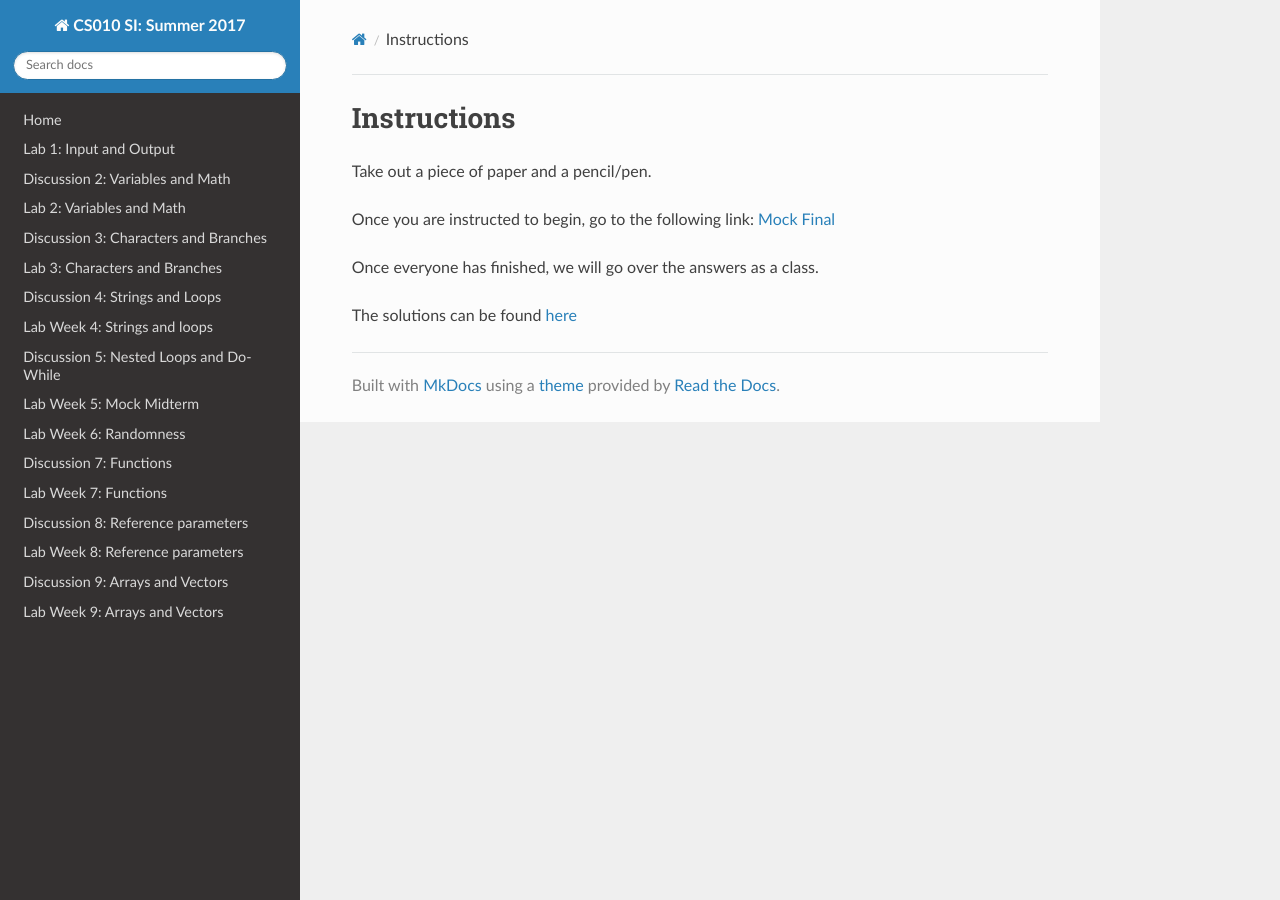
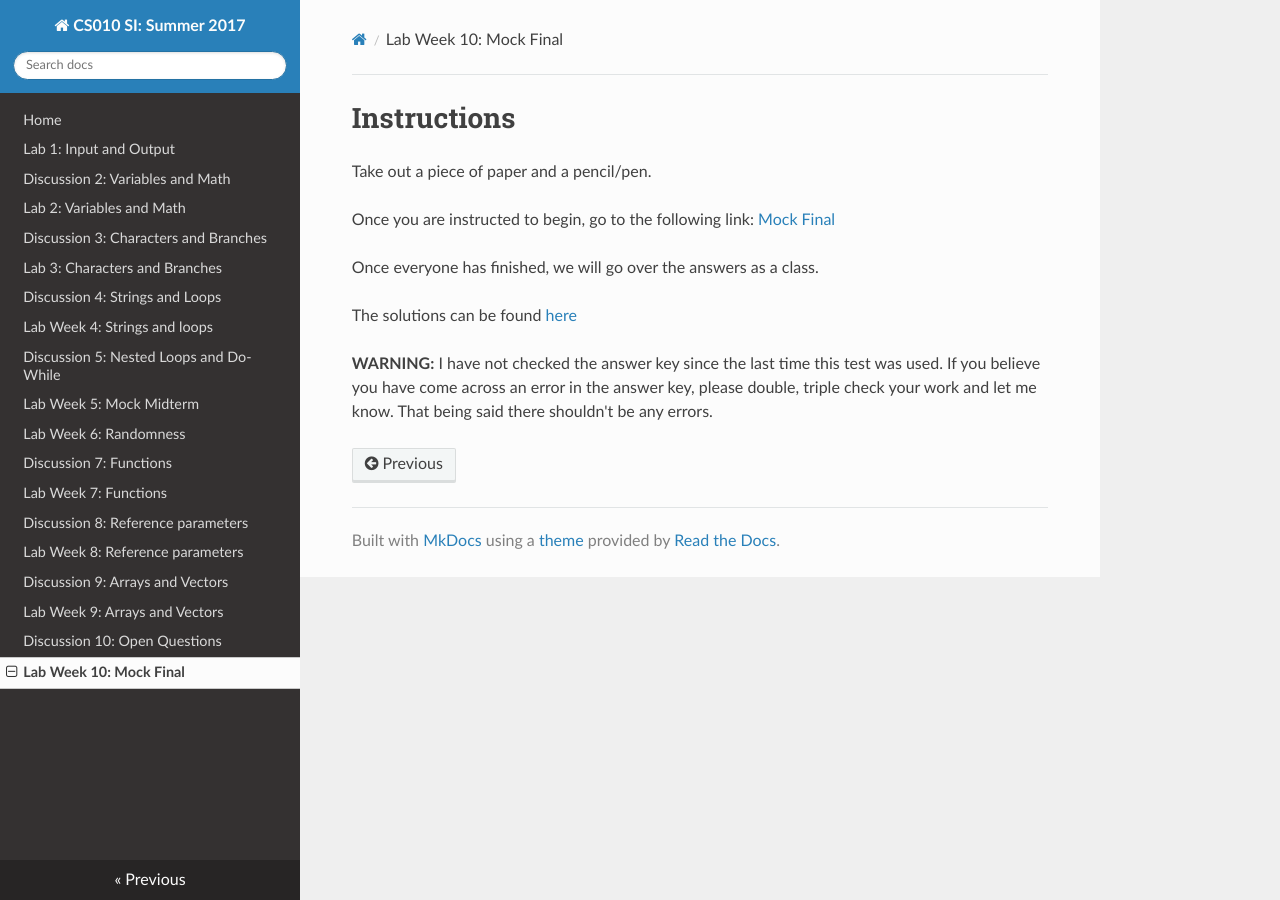
Before and after one commit to cs-si-ucr/cs10, an MkDocs documentation site: the page built from docs/lab10.md, in a window 1280 px wide. Built offline with MkDocs 1.6.1, drawn with Linux system fonts in a browser that asks for light colours; nearby versions of some CDN libraries; old or Windows-style settings are respelled for this version of MkDocs.

Commit message:
Added disclaimer cuz im lazy lolol

```diff
--- a/docs/lab10.md
+++ b/docs/lab10.md
@@ -8,3 +8,7 @@ Once you are instructed to begin, go to the following link:
 Once everyone has finished, we will go over the answers as a class.
 
 The solutions can be found [here](https://docs.google.com/a/ucr.edu/document/d/1G0kflatAYWaBLzK_bPP8Q9iPdDtIKHDp4a6ZFKSLBXY/edit?usp=sharing)
+
+**WARNING:** I have not checked the answer key since the last time this test was used. If you believe
+you have come across an error in the answer key, please double, triple check your work and let me know. That being
+said there shouldn't be any errors.
--- a/mkdocs.yml
+++ b/mkdocs.yml
@@ -18,6 +18,6 @@ pages:
     - [lab08.md, "Lab Week 8: Reference parameters"]
     - [dis09.md, "Discussion 9: Arrays and Vectors"]
     - [lab09.md, "Lab Week 9: Arrays and Vectors"]
-    #- [dis10.md, "Discussion 10: Open Questions"]
-    #- [lab10.md, "Lab Week 10: Mock Final"]
+    - [dis10.md, "Discussion 10: Open Questions"]
+    - [lab10.md, "Lab Week 10: Mock Final"]
 theme: readthedocs
```
Also changed, not shown: docs/dis10.md (+5 -0 lines).
